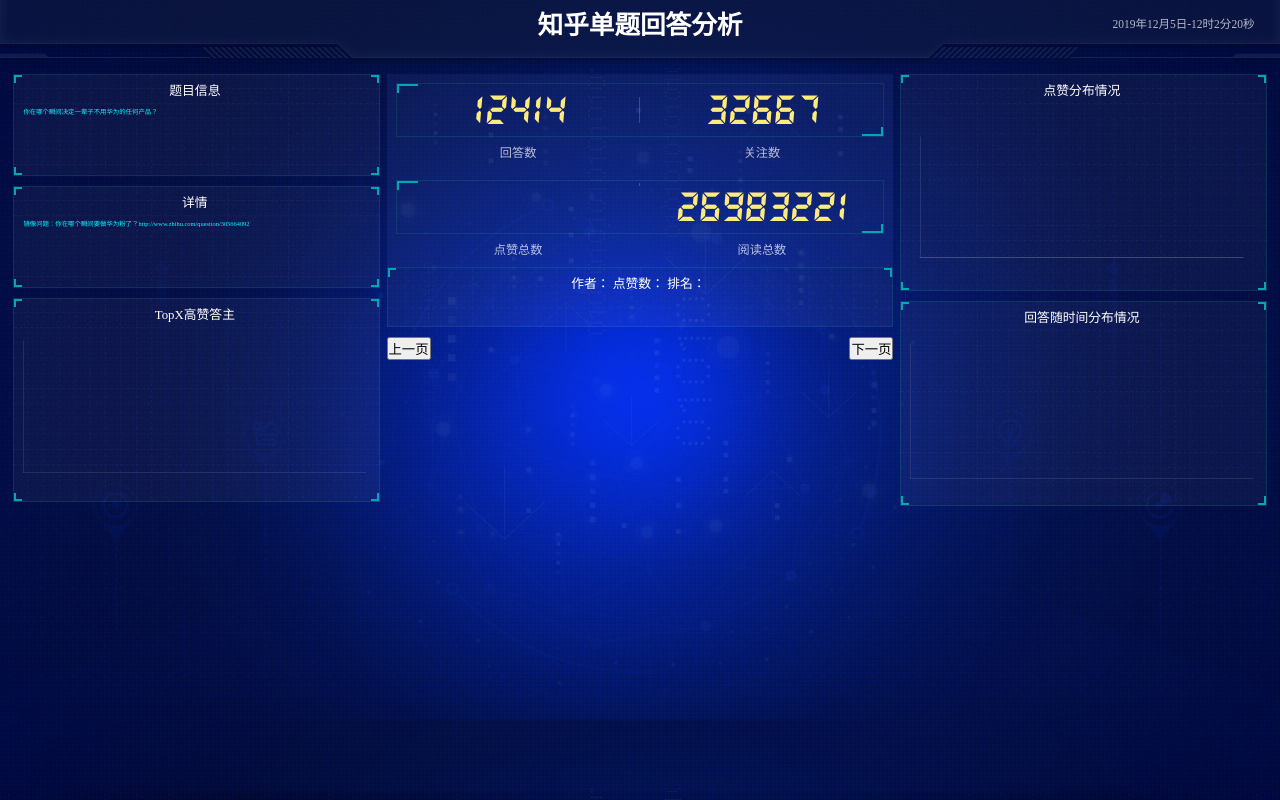
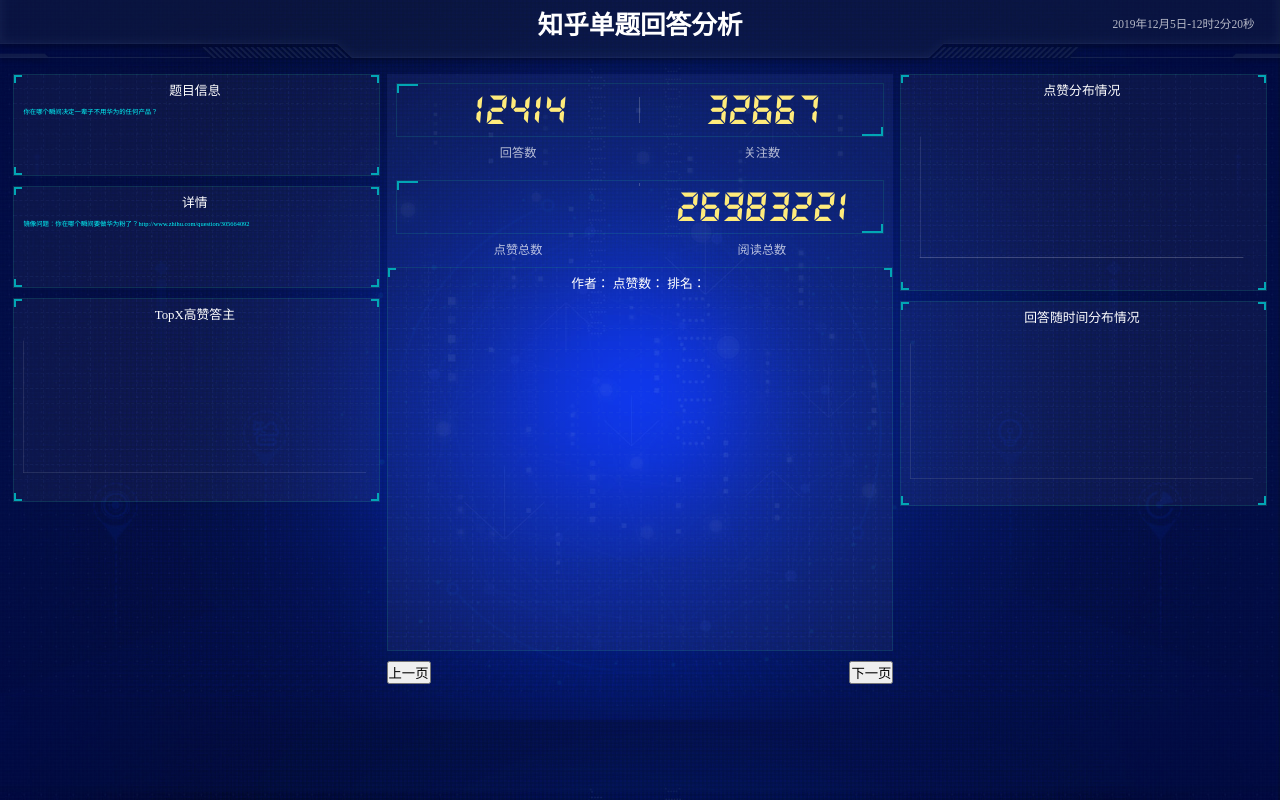
Before and after one commit to Albert-W/python_crawler, a Flask app: page /zhihu in a window 1280 px wide. Run offline with Flask 2, Linux system fonts and the light colour scheme; data that the repository does not hold is empty.

Commit message:
overflow

```diff
--- a/frontend/templates/index.html
+++ b/frontend/templates/index.html
@@ -116,13 +116,13 @@
                     </ul>
                 </div>
             </div>
-            <div class="boxall">
-                <div class="alltitle">
+            <div class="boxall" style="height: 6rem;">
+                <div class="alltitle" >
                     作者：<span id = "author" style="color: #ffeb7b;"></span>
                     点赞数：<span id = 'vote' style="color:#ffeb7b;"></span>
                     排名：<span id='rank' style="color:#ffeb7b;"></span>
                 </div>
-                <div class="allnav" id="content" style="color: whitesmoke;"></div>
+                <div class="allnav" id="content" style="color: whitesmoke; overflow: auto;"></div>
             </div>
 
 
```
